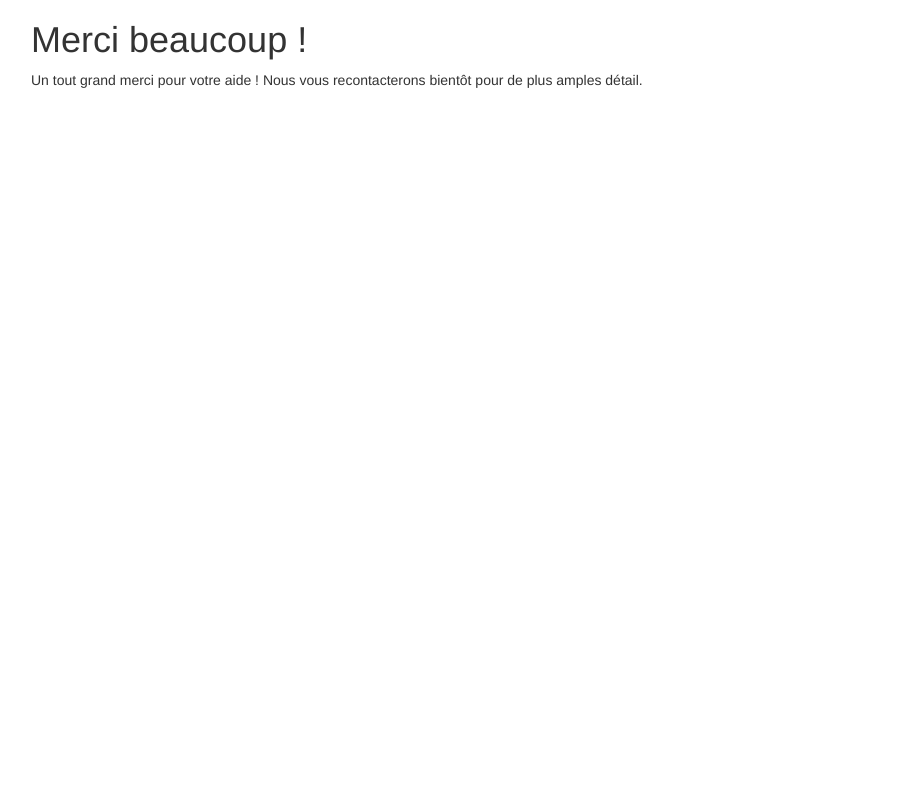
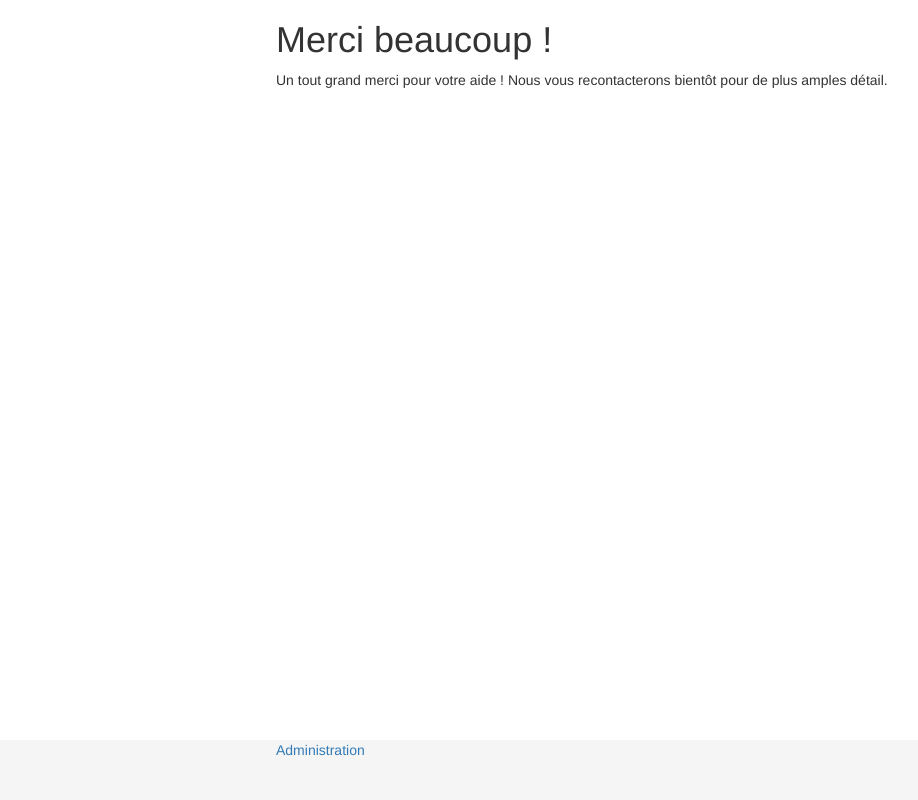
Before and after one commit to titouanc/like_a_syr, a Django app: page /thx in a window 1280 px wide. Shown: the whole page, without its empty margins (39-957 px from the left). Run offline with Django 3.2, Linux system fonts and the light colour scheme; some libraries are stand-ins or nearby versions.

Commit message:
[enh] Style

```diff
--- a/homes/templates/base.html
+++ b/homes/templates/base.html
@@ -13,6 +13,46 @@
     <!-- Latest compiled and minified JavaScript -->
     <script src="https://maxcdn.bootstrapcdn.com/bootstrap/3.3.5/js/bootstrap.min.js"></script>
 
+    <style type="text/css">
+        ul.errorlist {
+            background-color: #ffaaaa;
+            border-color: red;
+        }
+        /* Sticky footer styles
+        -------------------------------------------------- */
+        html {
+          position: relative;
+          min-height: 100%;
+        }
+        body {
+          /* Margin bottom by footer height */
+          margin-bottom: 60px;
+        }
+        .footer {
+          position: absolute;
+          bottom: 0;
+          width: 100%;
+          /* Set the fixed height of the footer here */
+          height: 60px;
+          background-color: #f5f5f5;
+        }
+
+
+        /* Custom page CSS
+        -------------------------------------------------- */
+        /* Not required for template or sticky footer method. */
+
+        .container {
+          width: auto;
+          max-width: 680px;
+          padding: 0 15px;
+        }
+        .container .text-muted {
+          margin: 20px 0;
+        }
+
+    </style
+
     {% block "head" %}{% endblock %}
 </head>
 <body>
@@ -20,5 +60,10 @@
         {% block "content" %}
         {% endblock %}
     </div>
+    <footer class="footer">
+        <div class="container">
+            <a href="/admin">Administration</a>
+        </div>
+    </footer>
 </body>
 </html>
--- a/homes/templates/homes/home_form.html
+++ b/homes/templates/homes/home_form.html
@@ -9,7 +9,7 @@
 {% block "content" %}
 <h1>Pouvez-vous accueillir un réfugié ?</h1>
 
-<form action="" method="post">
+<form action="" method="post" class="form-inline">
     {% csrf_token %}
     <table>
         {{ form.as_table }}
```
